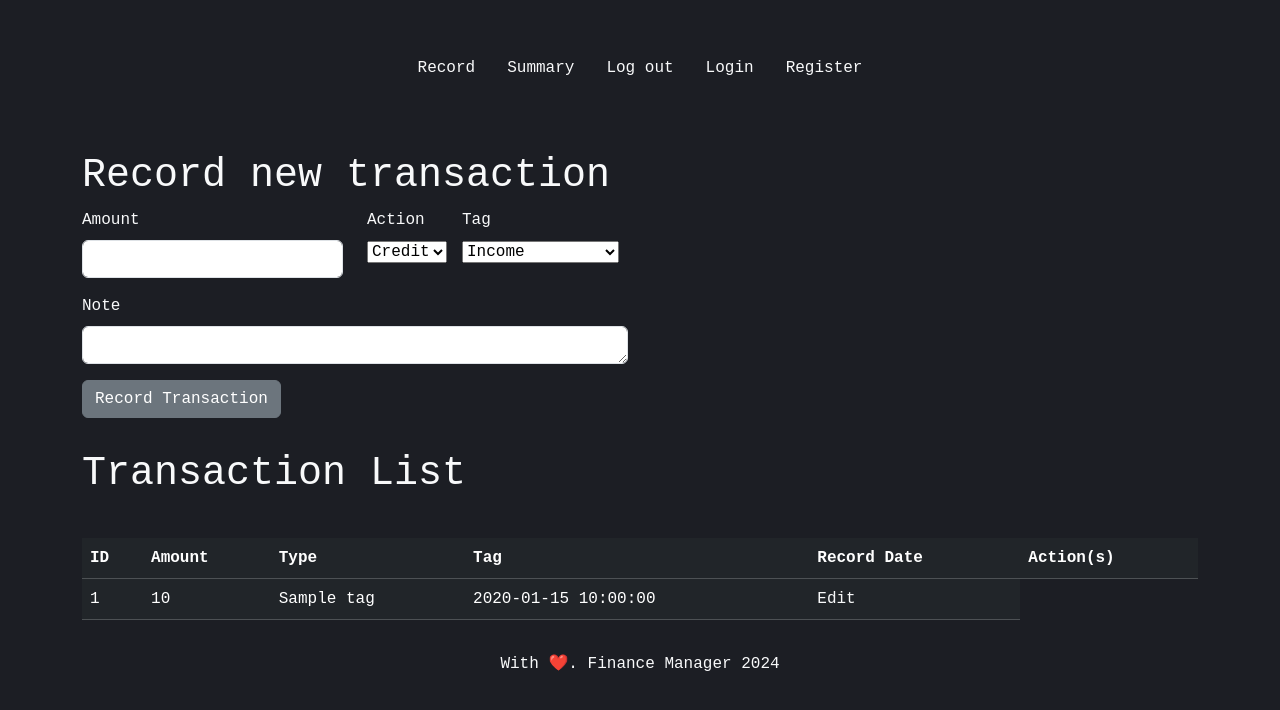
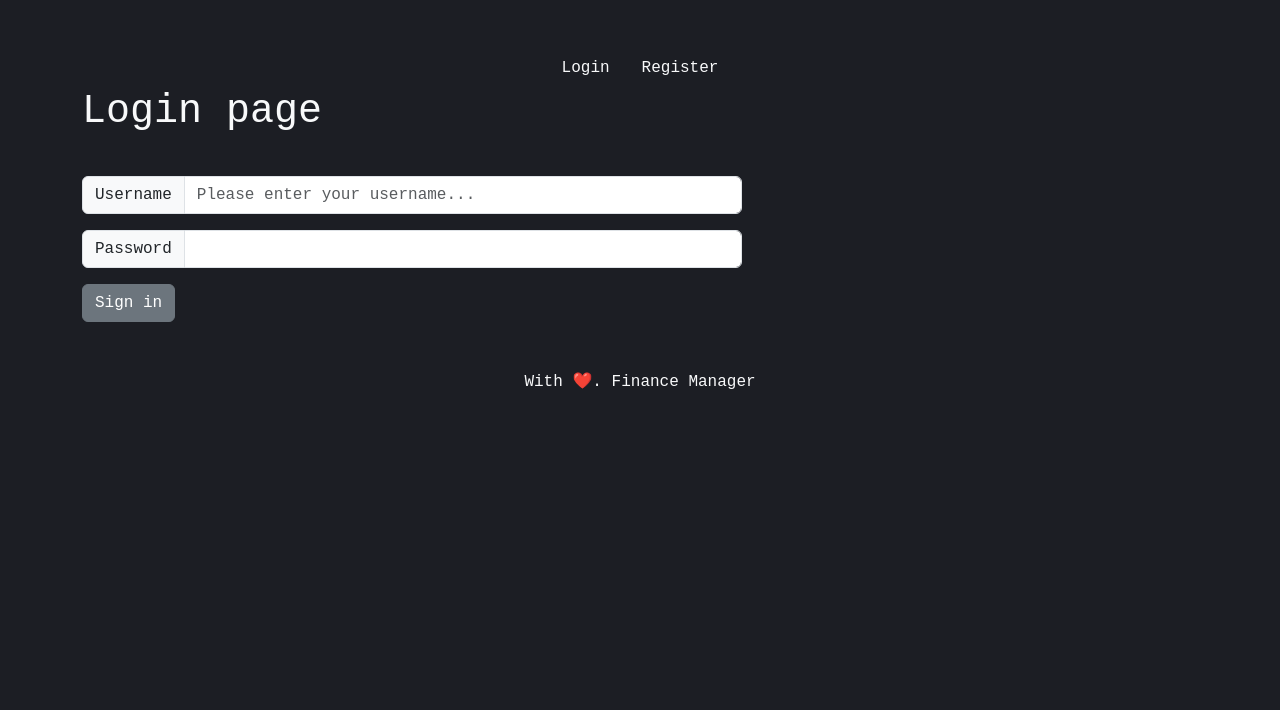
Before and after one commit to fodare/Boris, a Flask app: page /record in a window 1280 px wide. Shown: the top 710 px of the page. Run offline with Flask 3, Linux system fonts and the light colour scheme; a database or web service that is not in the repository returns one stand-in record (values such as "Sample title"); data that the repository does not hold is empty.

Commit message:
Removed flask login and use session.

```diff
--- a/frontend/app.py
+++ b/frontend/app.py
@@ -1,4 +1,4 @@
-from flask import Flask, render_template, request, redirect, url_for, flash
+from flask import Flask, render_template, request, redirect, url_for, flash, session
 import datetime
 import os
 import requests
@@ -10,33 +10,10 @@ from flask_login import UserMixin, login_user, LoginManager, login_required, log
 app = Flask(__name__)
 port = int(os.environ.get('PORT', 5000))
 app.config['SECRET_KEY'] = f'{os.environ.get("secret")}'
+app.config['PERMANENT_SESSION_LIFETIME'] = datetime.timedelta(minutes=15)
 host_ip = f'{os.environ.get("host_ip")}'
 backendapi_port = f'{os.environ.get("backend_port", 3001)}'
 BACKEND_API_BASE_URL = f"http://{host_ip}:{backendapi_port}"
-
-login_manager = LoginManager()
-login_manager.init_app(app)
-login_manager.login_view = 'login'
-
-# ///////////////////// Authentication block ///////////////////// #
-
-
-@login_manager.user_loader
-def load_user(user_id):
-    user_info = get_user_by_id(user_id)
-    return User(user_info)
-
-
-class User(UserMixin):
-    def __init__(self, user_json):
-        self.user_json = user_json
-
-    def get_id(self):
-        try:
-            object_id = self.user_json.get('userId')
-            return int(object_id)
-        except:
-            return None
 
 # ///////////////////// Application routes ///////////////////// #
 
@@ -49,40 +26,41 @@ def home():
 
 @app.route("/record", methods=['GET', 'POST'])
 def record():
-    if request.method == 'GET':
-        transaction_list = requests.get(
-            f"{BACKEND_API_BASE_URL}/api/v2/Transaction/transactionlists", verify=False).json()
-        current_year = datetime.datetime.now().year
-        return render_template('index.html', current_year=current_year,
-                               transactionList=transaction_list)
-    else:
-        request_body = {
-            "amount": f"{request.form['amount']}",
-            "type": f"{request.form['type']}",
-            "tag": f"{request.form['tag']}",
-            "note": f"{request.form['note']}"
-        }
-        response_data = requests.post(
-            f"{BACKEND_API_BASE_URL}/api/v2/Transaction/addtransaction", json=request_body)
-        if response_data.status_code == 200:
-            return redirect(url_for('record'))
+    if 'userName' in session:
+        if request.method == 'GET':
+            transaction_list = requests.get(
+                f"{BACKEND_API_BASE_URL}/api/v2/Transaction/transactionlists", verify=False).json()
+            current_year = datetime.datetime.now().year
+            return render_template('index.html', current_year=current_year,
+                                   transactionList=transaction_list, is_logedIn=True)
         else:
-            flash(
-                "Error recording transaction. Please check you input and try again!", 'error')
-            return redirect(url_for('record'))
+            request_body = {
+                "amount": f"{request.form['amount']}",
+                "type": f"{request.form['type']}",
+                "tag": f"{request.form['tag']}",
+                "note": f"{request.form['note']}"
+            }
+            response_data = requests.post(
+                f"{BACKEND_API_BASE_URL}/api/v2/Transaction/addtransaction", json=request_body)
+            if response_data.status_code == 200:
+                return redirect(url_for('record'))
+            else:
+                flash(
+                    "Error recording transaction. Please check you input and try again!", 'error')
+                return redirect(url_for('record'))
+    return render_template('login.html', is_logedIn=False)
 
 
 @app.route("/login", methods=['GET', 'POST'])
 def login():
     if request.method == 'GET':
-        return render_template('login.html', current_user=current_user)
+        return render_template('login.html', is_logedIn=False)
     else:
         username = request.form['userName']
         password = request.form['password']
         if check_user_credentials(username, password):
-            user_object = check_user_name(username)
-            user = User(user_object)
-            login_user(user)
+            session['userName'] = username
+            session.permanent = True
             return redirect(url_for('record'))
 
         return redirect(url_for('login'))
@@ -90,7 +68,7 @@ def login():
 
 @app.route("/logout", methods=['GET', 'POST'])
 def logout():
-    logout_user()
+    session.pop('userName', None)
     return redirect(url_for('home'))
 
 
@@ -113,60 +91,67 @@ def register():
 
 @app.route("/edit/<int:id>", methods=['GET', 'POST'])
 def edit(id):
-    if request.method == 'GET':
-        response_data = requests.get(
-            f"{BACKEND_API_BASE_URL}/api/v2/Transaction/{id}", verify=False)
-        if response_data.status_code == 200:
-            json_content = response_data.json()
-            return render_template('edit.html', record=json_content["data"])
+    if 'userName' in session:
+        if request.method == 'GET':
+            response_data = requests.get(
+                f"{BACKEND_API_BASE_URL}/api/v2/Transaction/{id}", verify=False)
+            if response_data.status_code == 200:
+                json_content = response_data.json()
+                return render_template('edit.html', record=json_content["data"], is_logedIn=True)
+            else:
+                flash(
+                    f"Error editing record with id {id}. Please try again!", "error")
+                return redirect(url_for("record"))
         else:
-            flash(
-                f"Error editing record with id {id}. Please try again!", "error")
-            return redirect(url_for("record"))
-    else:
-        request_body = {
-            "amount": f"{request.form['amount']}",
-            "transactionType": f"{request.form['type']}",
-            "transactionTag": f"{request.form['tag']}",
-            "note": f"{request.form['note']}"
-        }
-        response_data = requests.put(
-            f"{BACKEND_API_BASE_URL}/api/v2/Transaction/updatetransaction/{id}", json=request_body)
-        if response_data.status_code == 200:
-            return redirect(url_for('record'))
-        else:
-            flash(
-                f"Error editing record with id {id}. Please check your input and try again", "error")
-            return redirect(url_for('edit', id=id))
+            request_body = {
+                "amount": f"{request.form['amount']}",
+                "transactionType": f"{request.form['type']}",
+                "transactionTag": f"{request.form['tag']}",
+                "note": f"{request.form['note']}"
+            }
+            response_data = requests.put(
+                f"{BACKEND_API_BASE_URL}/api/v2/Transaction/updatetransaction/{id}", json=request_body)
+            if response_data.status_code == 200:
+                return redirect(url_for('record'))
+            else:
+                flash(
+                    f"Error editing record with id {id}. Please check your input and try again", "error")
+                return redirect(url_for('edit', id=id))
+    return render_template('login.html', is_logedIn=False)
 
 
 @app.route("/summary", methods=['GET', 'POST'])
 def summary():
-    if request.method == 'GET':
-        return render_template('stats.html')
-    else:
-        request_body = {
-            "startTime": f"{request.form['startDate']}",
-            "endtime": f"{request.form['endDate']}"
-        }
-        respose_data = requests.post(
-            f"{BACKEND_API_BASE_URL}/api/v2/Transaction/summary", verify=False, json=request_body)
-        if respose_data.status_code == 200:
-            json_content = respose_data.json()
-            record_summary = json_content['data']
-            return render_template('stats.html',
-                                   record_summary=record_summary,
-                                   start_date=request.form['startDate'],
-                                   end_date=request.form['endDate']
-                                   )
+    if 'userName' in session:
+        if request.method == 'GET':
+            return render_template('stats.html', is_logedIn=True)
         else:
-            flash("Error retiving transaction summary. Please try again!", "error")
-            return redirect(url_for('summary'))
+            request_body = {
+                "startTime": f"{request.form['startDate']}",
+                "endtime": f"{request.form['endDate']}"
+            }
+            respose_data = requests.post(
+                f"{BACKEND_API_BASE_URL}/api/v2/Transaction/summary", verify=False, json=request_body)
+            if respose_data.status_code == 200:
+                json_content = respose_data.json()
+                record_summary = json_content['data']
+                return render_template('stats.html',
+                                       record_summary=record_summary,
+                                       start_date=request.form['startDate'],
+                                       end_date=request.form['endDate'],
+                                       is_logedIn=True
+                                       )
+            else:
+                flash("Error retiving transaction summary. Please try again!", "error")
+                return redirect(url_for('summary'))
+    return render_template('login.html', is_logedIn=False)
 
 
 @app.errorhandler(404)
-def page_not_found(error):
-    return render_template('notfound.html')
+def page_neot_found(error):
+    if 'usrName' in session:
+        return render_template('notfound.html', is_logedIn=True)
+    return render_template('notfound.html', is_logedIn=False)
 
 
 if __name__ == "__main__":
--- a/frontend/templates/basetemplate.html
+++ b/frontend/templates/basetemplate.html
@@ -15,6 +15,7 @@
    <body class="">
       <nav>
          <ul class="nav justify-content-center">
+            {% if is_logedIn: %}
             <li class="nav-item">
                <a
                   class="nav-link home-link"
@@ -36,6 +37,7 @@
                   >Log out</a
                >
             </li>
+            {% else %}
             <li class="nav-item">
                <a class="nav-link transaction-link" href="{{url_for('login')}}"
                   >Login</a
@@ -46,6 +48,7 @@
                   >Register</a
                >
             </li>
+            {% endif %}
          </ul>
       </nav>
       <div class="contentblock container">
```
